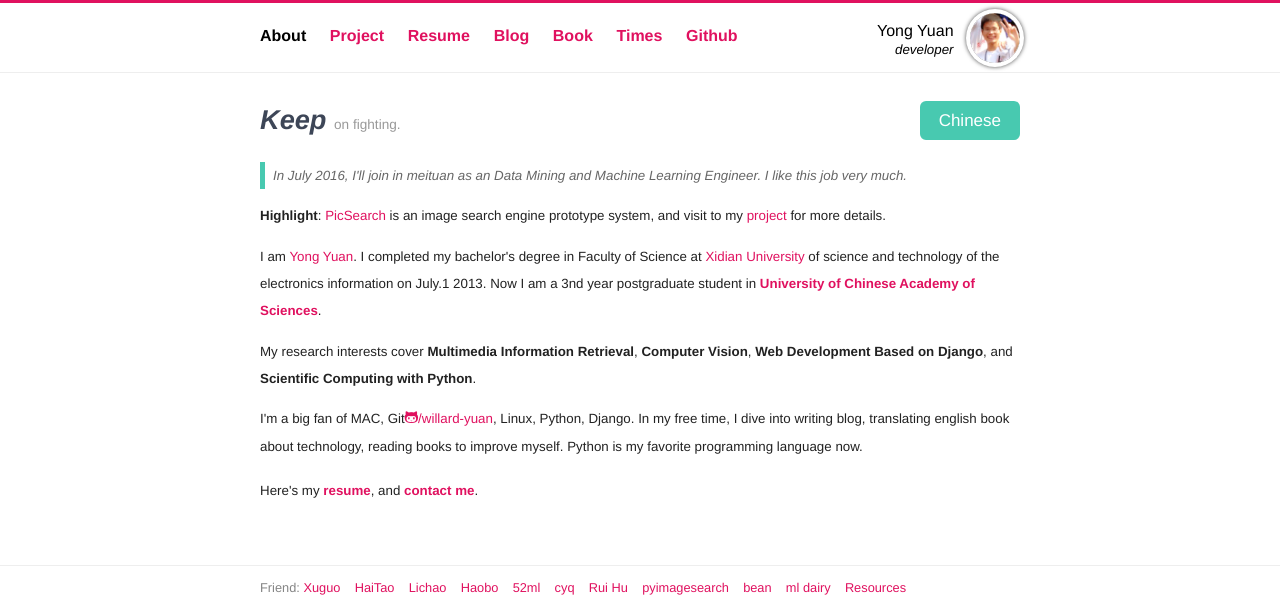
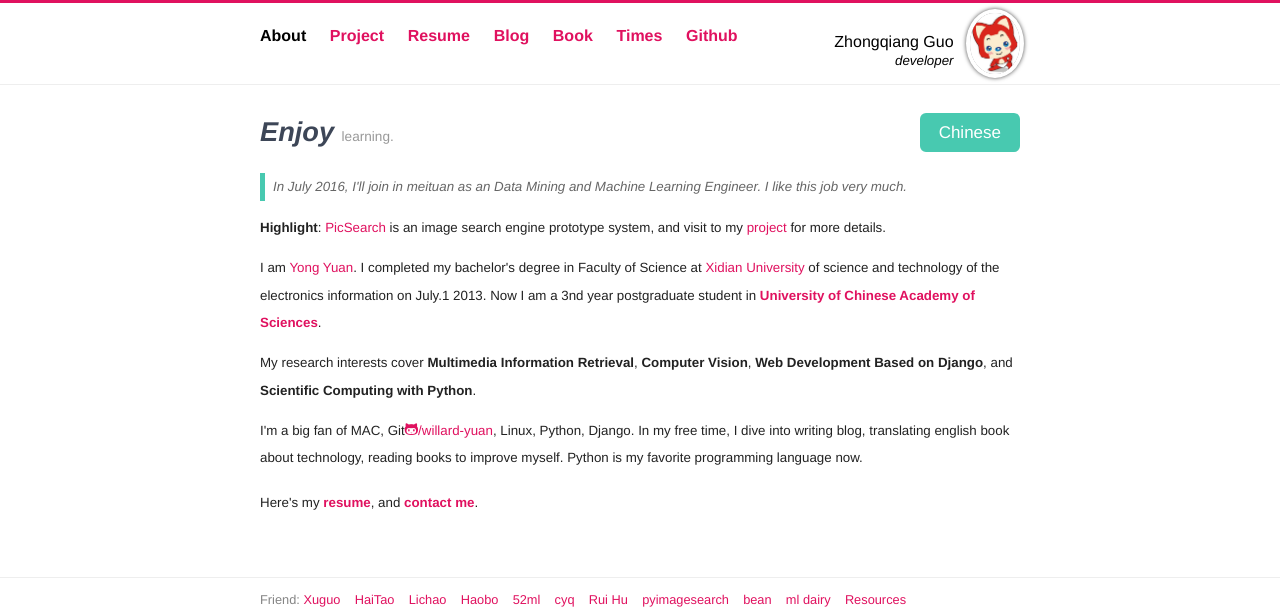
Before and after one commit to Zhongqiang-Guo/zhongqiang-guo.github.io, a Jekyll site: the page built from index.html, in a window 1280 px wide. Shown: the top 611 px of the page. Built offline with Jekyll 4.4.1, drawn with Linux system fonts in a browser that asks for light colours; nearby versions of some CDN libraries; Markdown is read by kramdown in place of the engine named in the settings.

Commit message:
change some files

```diff
--- a/_config.yml
+++ b/_config.yml
@@ -1,4 +1,4 @@
-title: Yong Yuan
+title: Zhongqiang Guo
 
 # 自定义post url
 permalink: /blog/:title.html
--- a/_layouts/default.html
+++ b/_layouts/default.html
@@ -89,13 +89,13 @@
         <a class="{% if page.category == 'blog' %} selected {% endif %}" href="/blog/">Blog</a>
 	    <a href="/books/">Book</a>
 		<a href="/timeline/">Times</a>
-        <a href="https://github.com/willard-yuan">Github</a>
+        <a href="https://github.com/zhongqiang-guo">Github</a>
       </nav>
 	  {% endif %}
 
       <div class="pull-right right logo">
         <div class="name">
-          <a href="/">Yong Yuan</a><br />
+          <a href="/">Zhongqiang Guo</a><br />
           <small>
             <em>
               {% if page.url == '/cn/index.html' %}
@@ -106,7 +106,7 @@
             </em>
           </small>
         </div>
-        <a href="http://yongyuan.name/"><img class="avatar" src="/images/YongYuan.png" alt="My profile picture" /></a>
+        <a href="http://zhongqiang-guo.github.io/"><img class="avatar" src="/images/alifox.jpg" alt="My profile picture" /></a>
       </div>
       <div class="clear"></div>
     </header>
--- a/index.html
+++ b/index.html
@@ -1,7 +1,7 @@
 ---
 layout: default
 category: about
-title: Yong Yuan's homepage
+title: Zhongqiang Guo's homepage
 description: I am Yong Yuan. Willard is my English Name, which means great bravery. I completed my bachelor's degree in Faculty of Science at Xi'Dian University of science and technology of the electronics information on July.1 2013.
 ---
 
@@ -14,8 +14,8 @@
       <a class="btn btn-lg" href="/cn/">Chinese</a>
     </div>
     <span class="hello">
-      <em>Keep</em>
-      <small>on fighting.
+      <em>Enjoy</em>
+      <small>learning.
     </span>
   </h1>
   <blockquote>
```
